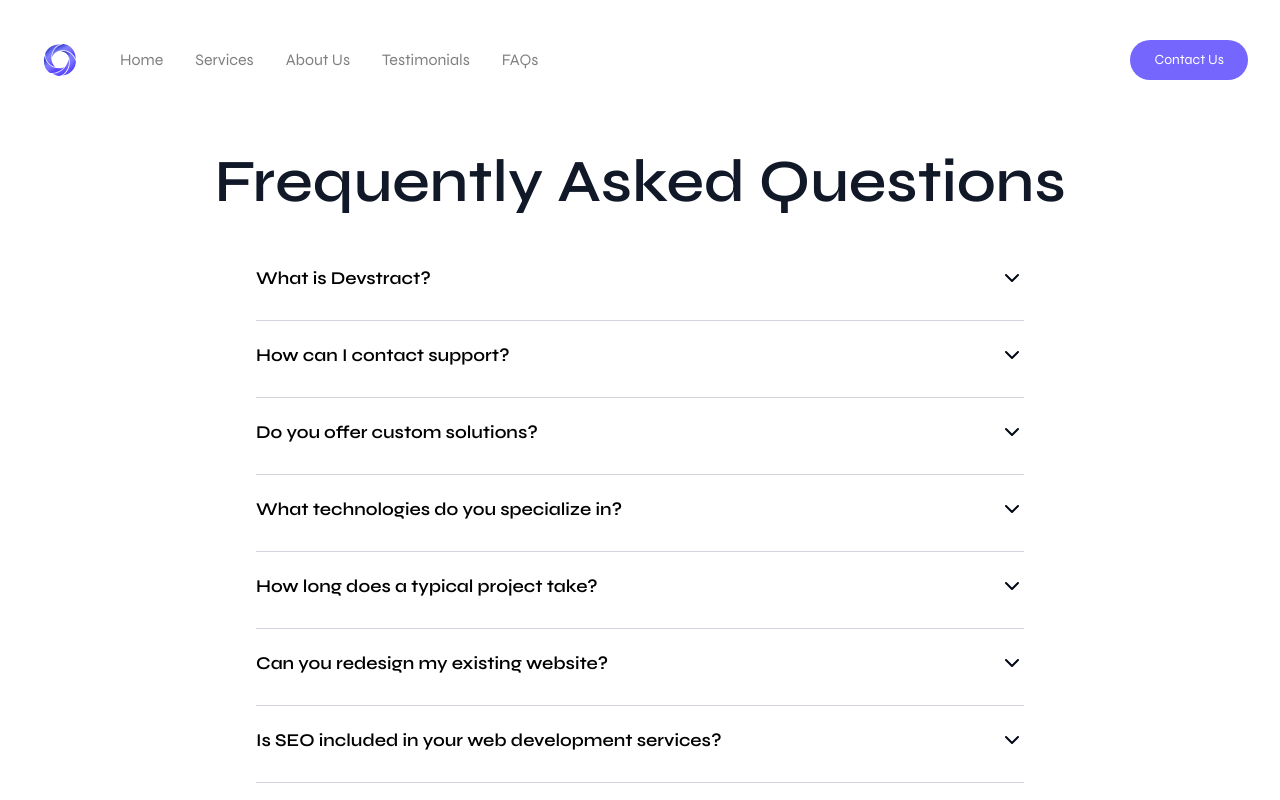
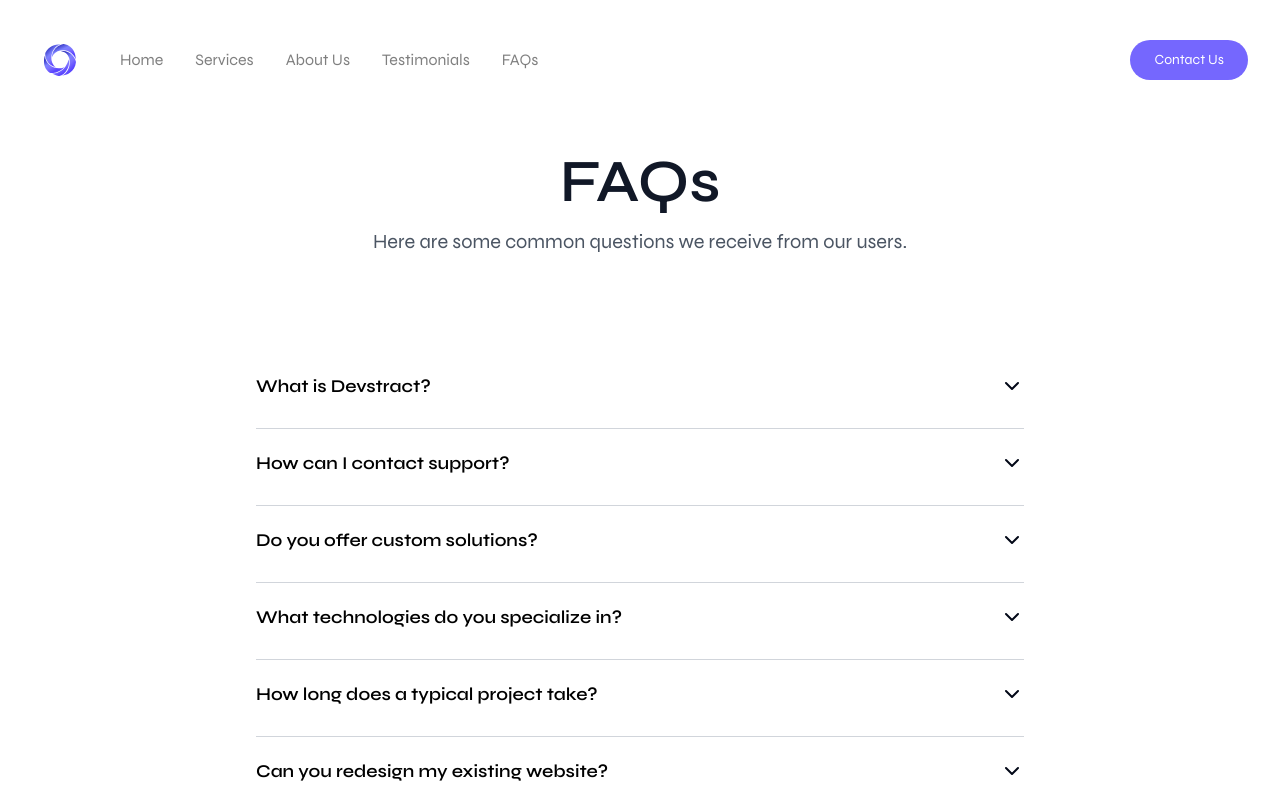
Before and after one commit to afnanahmadtariq/Devstract, a Next.js app: page /faqs in a window 1280 px wide. Shown: the top 800 px of the page. Built offline with nearby package versions, Linux system fonts and the light colour scheme.

Commit message:
Update page.tsx

```diff
--- a/app/faqs/page.tsx
+++ b/app/faqs/page.tsx
@@ -47,7 +47,12 @@ export default function FAQPage() {
       <Navigation/>
       <main className="flex flex-col min-h-[70vh] bg-transparent dark:bg-transparent">
         <section className="flex flex-col items-center justify-center py-8 px-4">
-          <h1 className="text-5xl md:text-6xl font-semibold text-gray-900 dark:text-white mb-8 text-center">Frequently Asked Questions</h1>
+        <h1 className="text-5xl md:text-6xl font-semibold text-gray-900 dark:text-white mb-4 text-center">
+          FAQs
+        </h1>
+        <p className="text-base sm:text-lg md:text-xl text-gray-600 dark:text-gray-300 max-w-4xl text-center mb-24">
+          Here are some common questions we receive from our users.
+        </p>
           <div className="w-full max-w-3xl">
             {faqs.map((faq, idx) => (
               <div key={idx}>
```
